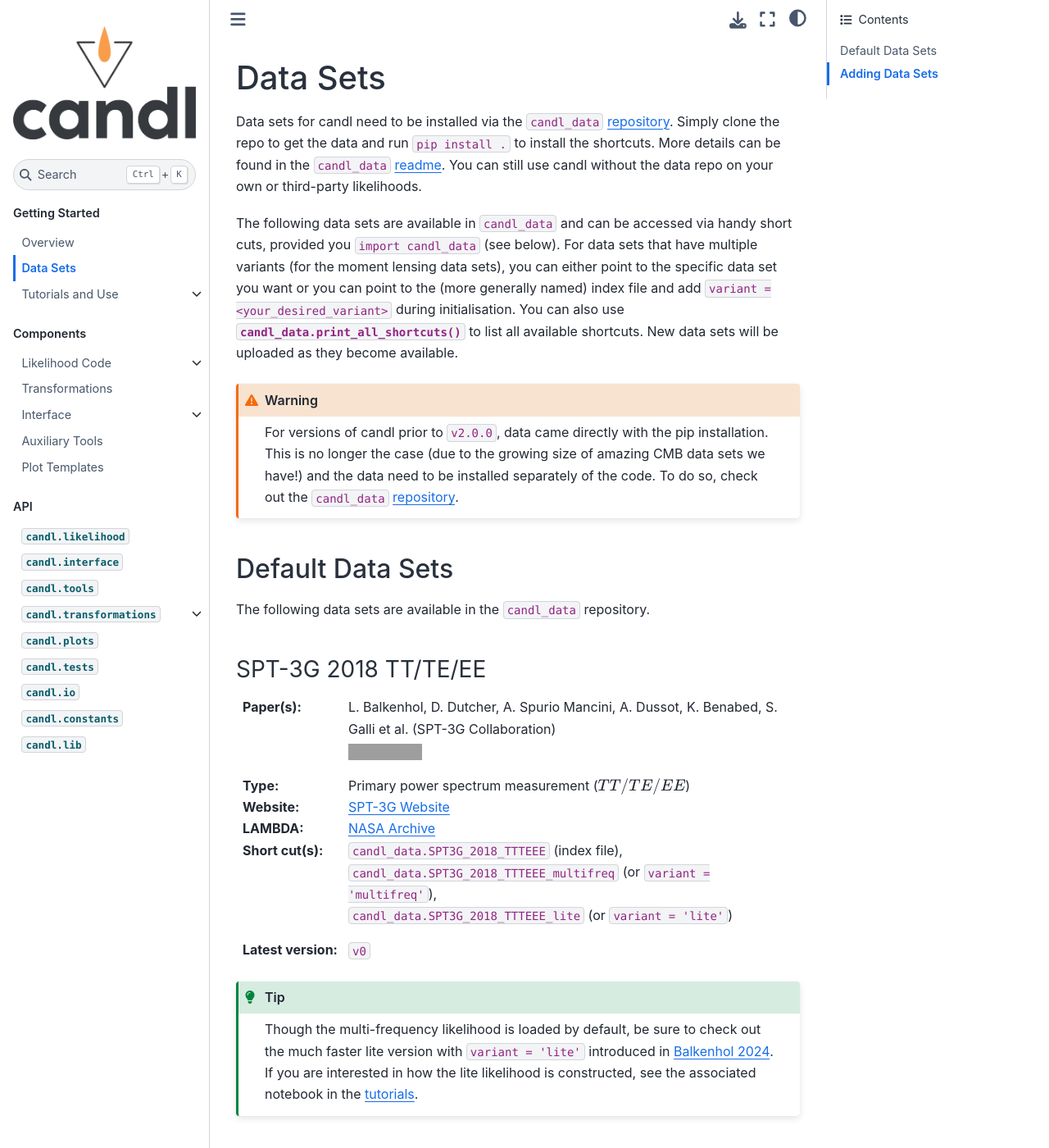
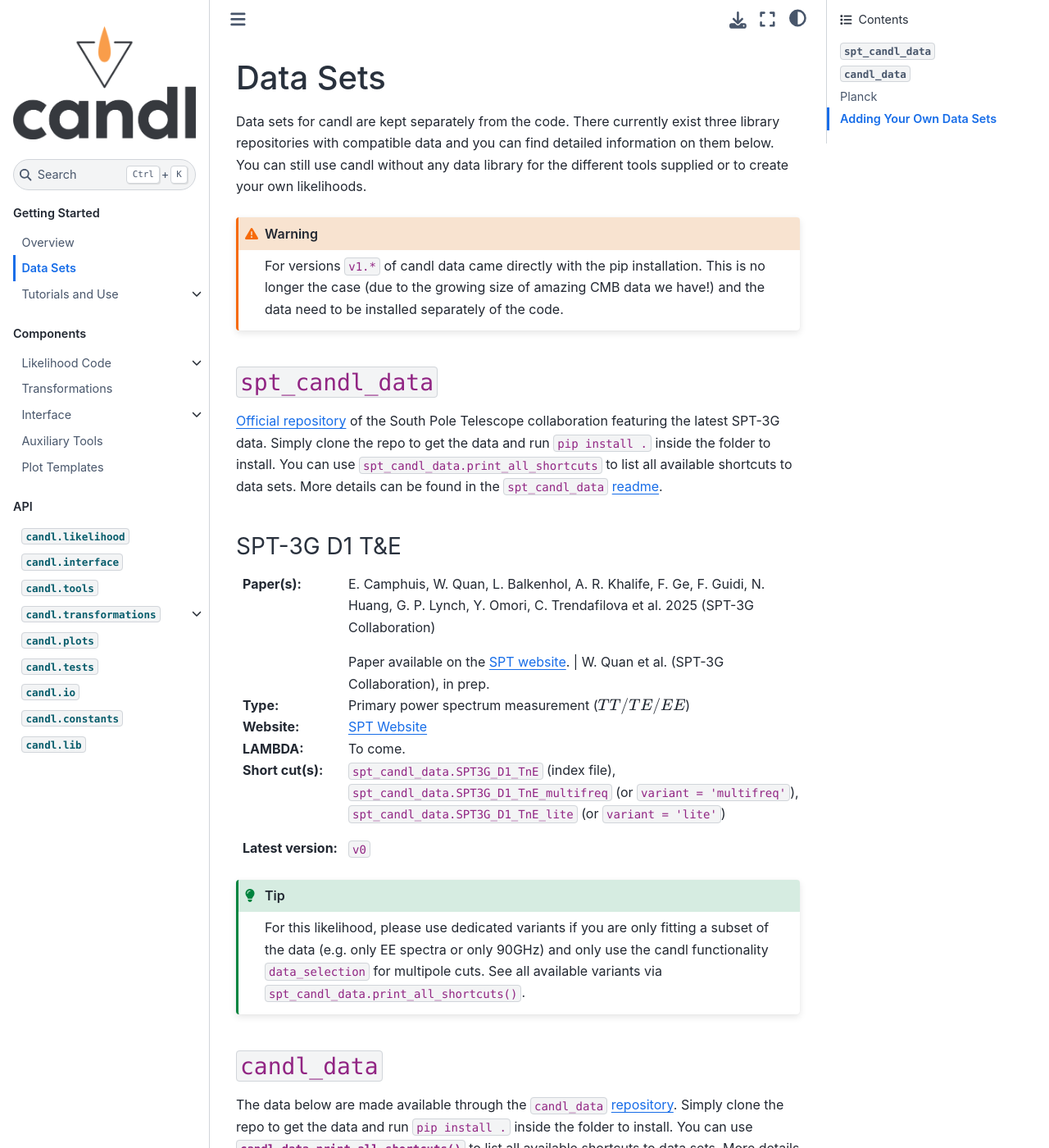
Before and after one commit to Lbalkenhol/candl, a Sphinx documentation site: the page built from docs/data/data_overview.rst, in a window 1280 px wide and 1400 px high. Shown: the whole window at 82% size. Built offline with Sphinx 7.4.7 and the Sphinx Book theme 1.1.4, drawn with Linux system fonts in a browser that asks for light colours; some of the changed text lies outside the part shown; grey boxes are pictures that could not be loaded.

`````diff
--- a/docs/data/data_overview.rst
+++ b/docs/data/data_overview.rst
@@ -1,27 +1,61 @@
 Data Sets
 =================================================
 
-Data sets for candl need to be installed via the :code:`candl_data` `repository <https://github.com/Lbalkenhol/candl_data>`__.
-Simply clone the repo to get the data and run :code:`pip install .` to install the shortcuts.
-More details can be found in the :code:`candl_data` `readme <https://github.com/Lbalkenhol/candl_data>`__.
-You can still use candl without the data repo on your own or third-party likelihoods.
-
-The following data sets are available in :code:`candl_data` and can be accessed via handy short cuts, provided you :code:`import candl_data` (see below).
-For data sets that have multiple variants (for the moment lensing data sets), you can either point to the specific data set you want or you can point to the (more generally named) index file and add ``variant = <your_desired_variant>`` during initialisation.
-You can also use :func:`candl_data.print_all_shortcuts` to list all available shortcuts.
-New data sets will be uploaded as they become available.
+Data sets for candl are kept separately from the code.
+There currently exist three library repositories with compatible data and you can find detailed information on them below.
+You can still use candl without any data library for the different tools supplied or to create your own likelihoods.
 
 .. warning::
 
-    For versions of candl prior to :code:`v2.0.0`, data came directly with the pip installation.
-    This is no longer the case (due to the growing size of amazing CMB data sets we have!) and the data need to be installed separately of the code.
-    To do so, check out the :code:`candl_data` `repository <https://github.com/Lbalkenhol/candl_data>`__.
+    For versions :code:`v1.*` of candl data came directly with the pip installation.
+    This is no longer the case (due to the growing size of amazing CMB data we have!) and the data need to be installed separately of the code.
+
+``spt_candl_data``
+-------------------------------------------------
+
+`Official repository <https://github.com/SouthPoleTelescope/spt_candl_data>`__ of the South Pole Telescope collaboration featuring the latest SPT-3G data.
+Simply clone the repo to get the data and run :code:`pip install .` inside the folder to install.
+You can use :code:`spt_candl_data.print_all_shortcuts` to list all available shortcuts to data sets.
+More details can be found in the :code:`spt_candl_data` `readme <https://github.com/SouthPoleTelescope/spt_candl_data>`__.
+
+SPT-3G D1 T&E
+^^^^^^^^^^^^^^^^^^^^^^^^^^^^^^^^^^^^^^^^^^^^^^^^^
+
+:Paper(s):
+   | E. Camphuis, W. Quan, L. Balkenhol, A. R. Khalife, F. Ge, F. Guidi, N. Huang, G. P. Lynch, Y. Omori, C. Trendafilova et al. 2025 (SPT-3G Collaboration)
+   Paper available on the `SPT website <https://pole.uchicago.edu/public/Home.html>`_.
+   | W. Quan et al. (SPT-3G Collaboration), in prep.
+
+:Type:
+   Primary power spectrum measurement (:math:`TT/TE/EE`)
+
+:Website:
+   `SPT Website <https://pole.uchicago.edu/public/data/camphuis25/>`__
+
+:LAMBDA:
+   To come.
+
+:Short cut(s):
+   ````
+   | ``spt_candl_data.SPT3G_D1_TnE`` (index file),
+   | ``spt_candl_data.SPT3G_D1_TnE_multifreq`` (or ``variant = 'multifreq'``),
+   | ``spt_candl_data.SPT3G_D1_TnE_lite`` (or ``variant = 'lite'``)
+
+:Latest version:
+   ``v0``
+
+.. tip::
+
+    For this likelihood, please use dedicated variants if you are only fitting a subset of the data (e.g. only EE spectra or only 90GHz) and only use the candl functionality :code:`data_selection` for multipole cuts. See all available variants via :code:`spt_candl_data.print_all_shortcuts()`.
 
 
-Default Data Sets
+``candl_data``
 -------------------------------------------------
 
-The following data sets are available in the :code:`candl_data` repository.
+The data below are made available through the :code:`candl_data` `repository <https://github.com/Lbalkenhol/candl_data>`__.
+Simply clone the repo to get the data and run :code:`pip install .` inside the folder to install.
+You can use :func:`candl_data.print_all_shortcuts` to list all available shortcuts to data sets.
+More details can be found in the :code:`candl_data` `readme <https://github.com/Lbalkenhol/candl_data>`__.
 
 SPT-3G 2018 TT/TE/EE
 ^^^^^^^^^^^^^^^^^^^^^^^^^^^^^^^^^^^^^^^^^^^^^^^^^
@@ -195,7 +229,7 @@ While they are differentiable and work with a lot of the candl tools and interfa
 See the :ref:`clipy x candl tutorial<Tutorials>` for a demonstration of what's possible.
 
 
-Adding Data Sets
+Adding Your Own Data Sets
 -------------------------------------------------
 
 If you wish to install data sets separately from the code, please download the desired folders individually from the GitHub repo.
--- a/docs/interface/interface_sampler.rst
+++ b/docs/interface/interface_sampler.rst
@@ -1,7 +1,7 @@
 Samplers and Minimisers
 =================================================
 
-We provide tools to interface the likelihood with the two most commonly used MCMC samplers in cosmology: `Cobaya <https://github.com/CobayaSampler/cobaya>`_, `MontePython <https://baudren.github.io/montepython.html>`_, and `CosmoSIS <https://cosmosis.readthedocs.io/en/latest/index.html>`_.
+We provide tools to interface the likelihood with the most commonly used MCMC samplers in cosmology: `Cobaya <https://github.com/CobayaSampler/cobaya>`_, `MontePython <https://baudren.github.io/montepython.html>`_, and `CosmoSIS <https://cosmosis.readthedocs.io/en/latest/index.html>`_.
 Moreover, we show how the likelihood can be interfaced with tools that explicitly exploit its differentiability: `BlackJAX <https://github.com/blackjax-devs/blackjax>`_ and `Optax <https://github.com/google-deepmind/optax>`_.
 
 .. warning::
`````
Also changed, not shown: other parts of docs/data/data_overview.rst (+3 -3 lines), README.rst (+63 -12 lines), docs/tutorial/tutorial_list.rst (+7 -0 lines), 2 other files.
